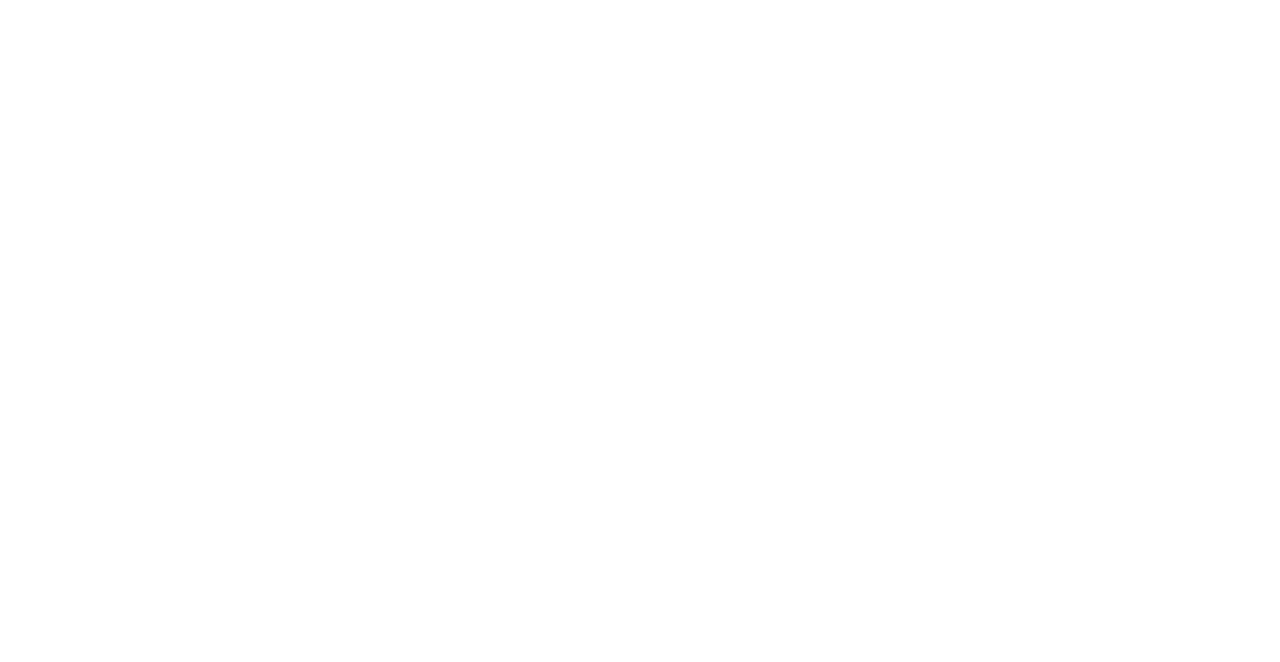
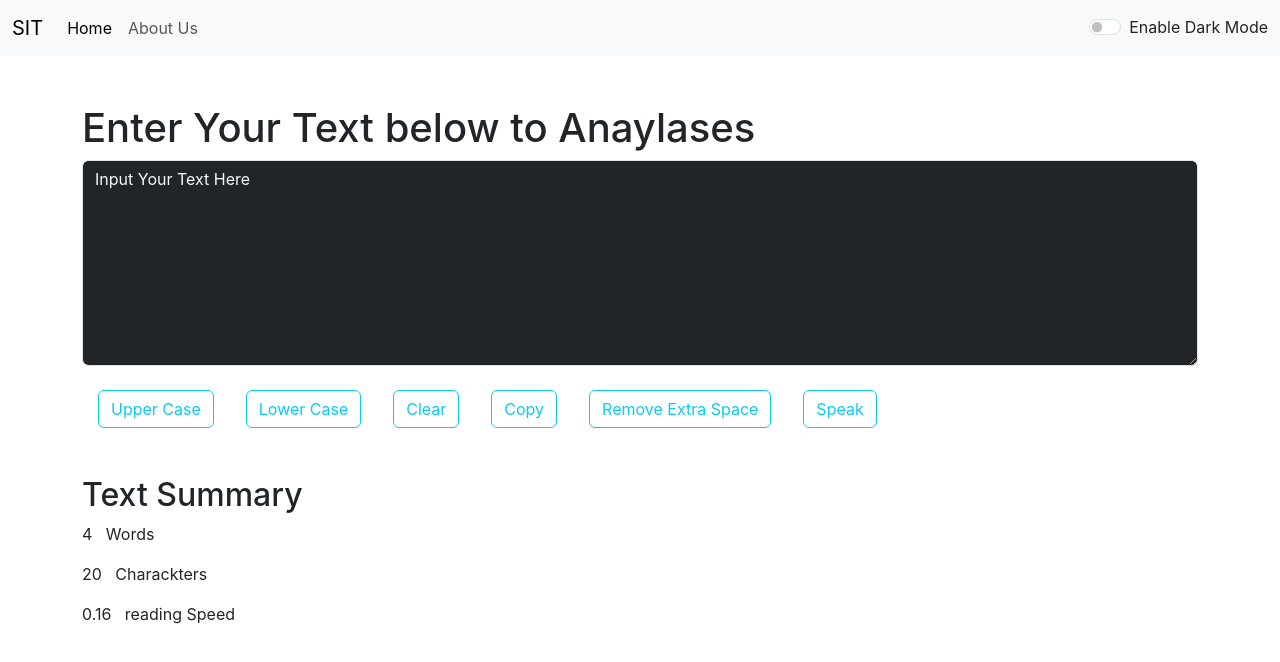
Before and after one commit to 7859950358/React-App-Demo, a React (Create React App) app: page / in a window 1280 px wide. Shown: the top 662 px of the page. Built offline with nearby package versions, Linux system fonts and the light colour scheme.

Commit message:
dark light changes

```diff
--- a/public/index.html
+++ b/public/index.html
@@ -24,6 +24,8 @@
       work correctly both with client-side routing and a non-root public URL.
       Learn how to configure a non-root public URL by running `npm run build`.
     -->
+
+    <link href="https://cdn.jsdelivr.net/npm/bootstrap@5.3.3/dist/css/bootstrap.min.css" rel="stylesheet" integrity="sha384-QWTKZyjpPEjISv5WaRU9OFeRpok6YctnYmDr5pNlyT2bRjXh0JMhjY6hW+ALEwIH" crossorigin="anonymous">
     <title>React App</title>
   </head>
   <body>
@@ -39,5 +41,6 @@
       To begin the development, run `npm start` or `yarn start`.
       To create a production bundle, use `npm run build` or `yarn build`.
     -->
+    <script src="https://cdn.jsdelivr.net/npm/bootstrap@5.3.3/dist/js/bootstrap.bundle.min.js" integrity="sha384-YvpcrYf0tY3lHB60NNkmXc5s9fDVZLESaAA55NDzOxhy9GkcIdslK1eN7N6jIeHz" crossorigin="anonymous"></script>
   </body>
 </html>
--- a/src/App.js
+++ b/src/App.js
@@ -1,13 +1,28 @@
-import './logo.svg';
-import './App.css';
-import img1 from './img/1.jpeg';
-let name="SIT";
-function App() {
+import React, { useState } from 'react'
+import Navbar from './components/Navbar'
+import TextForm from './components/TextForm'
+
+export default function App() {
+  const [mode,setMode]= useState("light");
+  const [btn,setbtn]= useState("Enable Dark Mode");
+
+  const toggleMode = () =>{
+    if (mode === 'light') {
+      setMode('dark');
+      setbtn('Enable Dark Mode');
+      document.body.style.background='black';
+      document.body.style.color='white';
+    } else {
+      setMode('light');
+      setbtn('Enable Light Mode');
+      document.body.style.background='white';
+      document.body.style.color='black';
+    }
+  }
   return (
-    <>
-
-    </>
-  );
+    <div>
+      <Navbar title="SIT" aboutText="About Us" mode={mode} btn={btn} toggleMode={toggleMode}/>
+      <TextForm heading="Enter Your Text below to Anaylases"/>
+    </div>
+  )
 }
-
-export default App;
--- /dev/null
+++ b/src/components/Navbar.js
@@ -0,0 +1,31 @@
+import React from 'react'
+
+export default function Navbar(props) {
+    return (
+        <div>
+            <nav className={`navbar navbar-expand-lg bg-${props.mode} navbar-${props.mode}`}>
+                <div className="container-fluid">
+                    <a className="navbar-brand" href="#">{props.title}</a>
+                    <button className="navbar-toggler" type="button" data-bs-toggle="collapse" data-bs-target="#navbarSupportedContent" aria-controls="navbarSupportedContent" aria-expanded="false" aria-label="Toggle navigation">
+                        <span className="navbar-toggler-icon"></span>
+                    </button>
+                    <div className="collapse navbar-collapse" id="navbarSupportedContent">
+                        <ul className="navbar-nav me-auto mb-2 mb-lg-0">
+                            <li className="nav-item">
+                                <a className="nav-link active" aria-current="page" href="#">Home</a>
+                            </li>
+                            <li className="nav-item">
+                                <a className="nav-link" href="#">{props.aboutText}</a>
+                            </li>
+                        </ul>
+                        <form className="d-flex" role="search">
+                            <div className="form-check form-switch">
+                                <input className="form-check-input" type="checkbox" role="switch" id="flexSwitchCheckDefault" onClick={props.toggleMode}/>{props.btn}
+                            </div>
+                        </form>
+                    </div>
+                </div>
+            </nav>
+        </div>
+    )
+}
--- /dev/null
+++ b/src/components/TextForm.js
@@ -0,0 +1,60 @@
+import React, { useState } from 'react'
+
+export default function TextArea(props) {
+    const [text ,setText] = useState("Input Your Text Here");
+
+    const handleOnChange = (event) => {
+        setText(event.target.value);
+    }
+
+    const handleUpChange = () => {
+        let newText = (text.toUpperCase());
+        setText(newText)
+    }
+
+    const handleLoChange = () => {
+        let newText = (text.toLowerCase());
+        setText(newText)
+    }
+
+    const handleClear = () => {
+        let newText = ("");
+        setText(newText)
+    }
+
+    const handleCopy = () => {
+        let newText = document.getElementById('exampleFormControlTextarea1');
+        newText.select();
+        navigator.clipboard.writeText(newText.value);
+    }
+
+    const handleESpace = () => {
+        let newText =text.split(/[" "] + /);
+        setText(newText.join(" "));
+    }
+
+    const handleSpeak = () => {
+        let newText = new SpeechSynthesisUtterance();
+        newText.text=text;
+        window.speechSynthesis.speak(newText);
+    }
+    return (
+
+        <div className="container my-5">
+            <h1>{props.heading}</h1>
+            <textarea className={`form-control bg-${props.mode === 'light' ? 'light' : 'dark'} text-${props.mode === 'light' ? 'dark' : 'light'}`} id="exampleFormControlTextarea1" rows="8" value={text} onChange={handleOnChange}></textarea>
+            <br />
+            <button type='btn' className='btn btn-outline-info mx-3' onClick={handleUpChange}>Upper Case</button>
+            <button type='btn' className='btn btn-outline-info mx-3' onClick={handleLoChange}>Lower Case</button>
+            <button type='btn' className='btn btn-outline-info mx-3' onClick={handleClear}>Clear</button>
+            <button type='btn' className='btn btn-outline-info mx-3' onClick={handleCopy}>Copy</button>
+            <button type='btn' className='btn btn-outline-info mx-3' onClick={handleESpace}>Remove Extra Space</button>
+            <button type='btn' className='btn btn-outline-info mx-3' onClick={handleSpeak}>Speak</button>
+            <br /><br /><br />
+            <h2>Text Summary</h2>
+            <p>{text.split(" ").length}&nbsp;&nbsp;&nbsp;Words</p>
+            <p>{text.length}&nbsp;&nbsp;&nbsp;Charackters</p>
+            <p>{0.008 * text.split("").length}&nbsp;&nbsp;&nbsp;reading Speed</p>
+        </div>
+    )
+}
```
